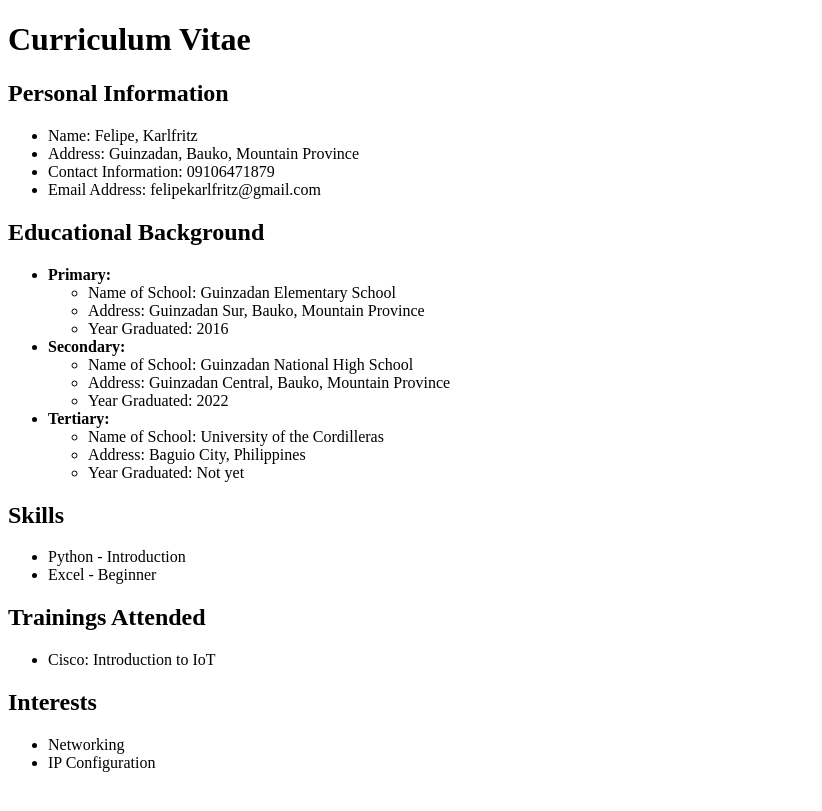
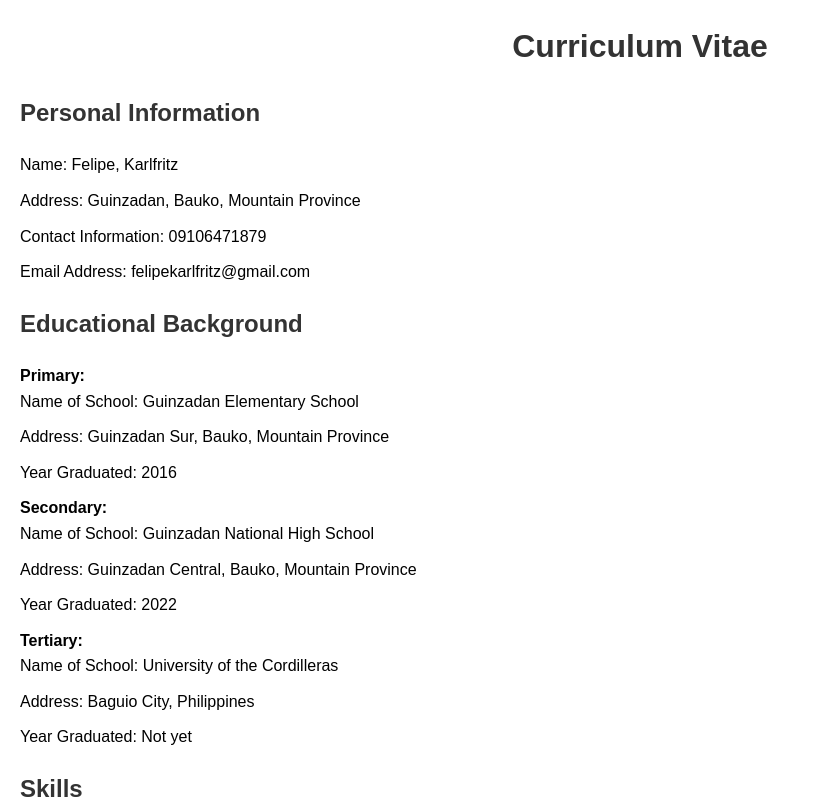
Before and after one commit to Karlfritz123/221468473-WebApp, a plain HTML site: page Resume.html in a window 1280 px wide. Shown: the top 811 px of the page, without its empty margins (0-822 px from the left). Drawn offline with Linux system fonts and the light colour scheme.

Commit message:
Resume html commited

```diff
--- a/Resume.html
+++ b/Resume.html
@@ -4,6 +4,34 @@
     <meta charset="UTF-8">
     <meta name="viewport" content="width=device-width, initial-scale=1.0">
     <title>Felipe - Resume</title>
+    <style>
+        body{
+            font-family: Arial, sans-serif;
+            line-height: 1.6;
+            margin: 20px;
+        }
+
+        header {
+            text-align: center;
+        }
+
+        h1, h2{
+            color: #333;
+        }
+
+        ul {
+            list-style-type: none;
+            padding: 0;
+        }
+
+        li {
+            margin-bottom: 10px;
+        }
+
+        .skills ul, .trainings ul, .interests ul {
+            padding-left: 20;
+        }
+    </style>
 </head>
 <body>
     <header>
```
